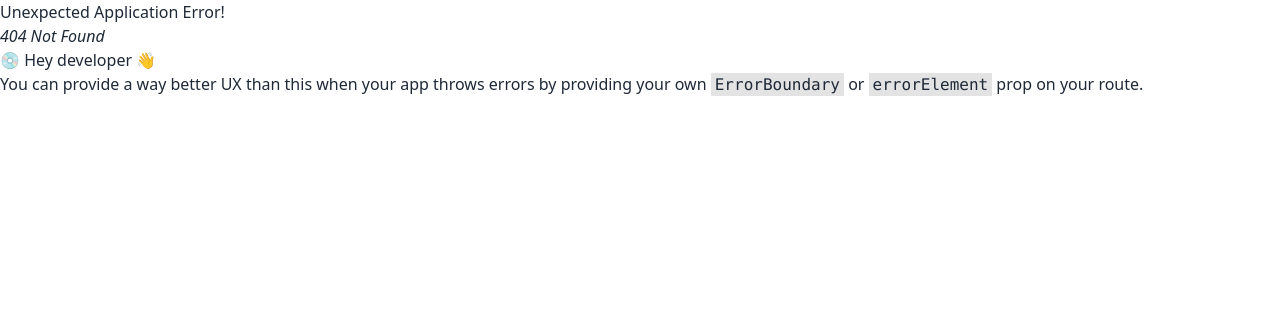
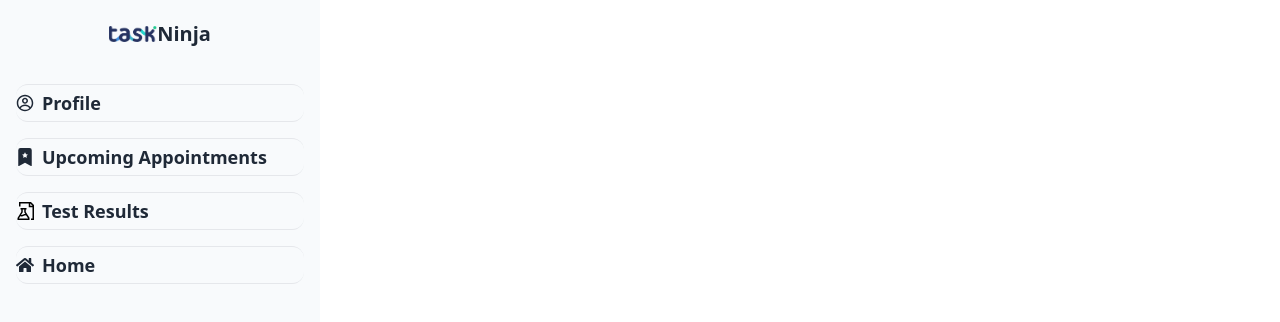
Before and after one commit to chand-stack/task-managment, a React (Vite) app: page /dashboard in a window 1280 px wide. Before the commit this address had no page. Shown: the top 322 px of the page. Built offline with nearby package versions, Linux system fonts and the light colour scheme.

Commit message:
Chore:dashboard added

```diff
--- a/package.json
+++ b/package.json
@@ -14,6 +14,7 @@
     "match-sorter": "^6.3.1",
     "react": "^18.2.0",
     "react-dom": "^18.2.0",
+    "react-icons": "^4.12.0",
     "react-router-dom": "^6.21.1",
     "sort-by": "^1.2.0"
   },
--- /dev/null
+++ b/src/AuthProvider/AuthProvider.jsx
@@ -0,0 +1,17 @@
+import { createContext, useState } from "react";
+
+export const AuthContext = createContext(null);
+const AuthProvider = ({ children }) => {
+  const [user, setuser] = useState(null);
+  const [loading, setLoading] = useState(true);
+
+  const authInfo = {
+    user,
+    loading,
+  };
+  return (
+    <AuthContext.Provider value={authInfo}>{children}</AuthContext.Provider>
+  );
+};
+
+export default AuthProvider;
--- /dev/null
+++ b/src/Components/Pages/DashboardTask/DashboardTask.jsx
@@ -0,0 +1,15 @@
+const DashboardTask = () => {
+  return (
+    <div className="grid md:grid-cols-3 min-h-screen">
+      <div className="border border-blue-500 h-52 md:h-screen">
+        <h1 className="text-lg md:text-2xl font-bold">Todo</h1>
+      </div>
+      <div className="border border-blue-500 h-52 md:h-screen">
+        <h1 className="text-lg md:text-2xl font-bold">Ongoing</h1>
+      </div>
+      <div className="border border-blue-500 h-52 md:h-screen">Completed</div>
+    </div>
+  );
+};
+
+export default DashboardTask;
--- /dev/null
+++ b/src/Components/Shared/Footer/Footer.jsx
@@ -0,0 +1,43 @@
+import { Link } from "react-router-dom";
+import logo from "../../../assets/logo-taskio-tasklogo.png";
+import { FaFacebookF } from "react-icons/fa6";
+import { AiFillInstagram } from "react-icons/ai";
+import { FaTwitter } from "react-icons/fa";
+import { FaLinkedinIn } from "react-icons/fa";
+const Footer = () => {
+  return (
+    <div>
+      <footer className="footer footer-center p-10 bg-blue-400 text-white">
+        <aside>
+          <div className="flex items-center">
+            <img className="w-20 " src={logo} alt="" />
+            <p className="font-extrabold">ninja</p>
+          </div>
+          <p className="font-bold">
+            TaskNinja © 2023 | Elevate Your Productivity
+          </p>
+          <p className="font-bold">Providing innovative solutions since 2020</p>
+          <p>Copyright © 2023 - All right reserved</p>
+        </aside>
+        <nav>
+          <div className="grid grid-flow-col gap-4">
+            <Link>
+              <FaFacebookF className="text-2xl" />
+            </Link>
+            <Link>
+              <AiFillInstagram className="text-2xl" />
+            </Link>
+            <Link>
+              <FaTwitter className="text-2xl" />
+            </Link>
+            <Link>
+              <FaLinkedinIn className="text-2xl" />
+            </Link>
+          </div>
+        </nav>
+      </footer>
+    </div>
+  );
+};
+
+export default Footer;
--- /dev/null
+++ b/src/MainLayout/Dashboard.jsx
@@ -0,0 +1,177 @@
+import { NavLink, Outlet } from "react-router-dom";
+import logo from "../assets/logo-taskio-tasklogo.png";
+import { BsMenuButtonWideFill, BsFillBookmarkStarFill } from "react-icons/bs";
+import { CgProfile } from "react-icons/cg";
+import { GrDocumentTest } from "react-icons/gr";
+import { FaHome } from "react-icons/fa";
+const Dashboard = () => {
+  return (
+    <div className="flex font-poppin mx-auto">
+      <div className="lg:w-1/4 min-h-screen bg-slate-50">
+        <div className="hidden lg:flex items-center justify-center py-5">
+          <img className="w-12" src={logo} alt="" />
+          <h1 className="font-extrabold text-xl">Ninja</h1>
+        </div>
+        <div className="hidden lg:contents">
+          <ul className="menu-vertical space-y-4 p-4">
+            {/* users route */}
+            <li className="text-lg rounded-xl py-1 border-y font-semibold">
+              <NavLink
+                to="/dashboard/task"
+                className={({ isActive, isPending }) =>
+                  isPending
+                    ? "pending"
+                    : isActive
+                    ? "text-blue-600 flex items-center gap-2"
+                    : "flex items-center gap-2 "
+                }
+              >
+                <CgProfile /> Profile
+              </NavLink>
+            </li>
+            <li className="text-lg rounded-xl  py-1 border-y font-semibold">
+              <NavLink
+                to="/dashboard/appointments"
+                className={({ isActive, isPending }) =>
+                  isPending
+                    ? "pending"
+                    : isActive
+                    ? "text-blue-600 flex items-center gap-2"
+                    : "flex items-center gap-2"
+                }
+              >
+                <BsFillBookmarkStarFill />
+                Upcoming Appointments
+              </NavLink>
+            </li>
+            <li className="text-lg rounded-xl  py-1 border-y font-semibold">
+              <NavLink
+                to="/dashboard/testresults"
+                className={({ isActive, isPending }) =>
+                  isPending
+                    ? "pending"
+                    : isActive
+                    ? "text-blue-600 flex items-center gap-2"
+                    : "flex items-center gap-2"
+                }
+              >
+                <GrDocumentTest />
+                Test Results
+              </NavLink>
+            </li>
+            <li className="text-lg rounded-xl flex  py-1 border-y font-semibold">
+              <NavLink
+                to="/"
+                className={({ isActive, isPending }) =>
+                  isPending
+                    ? "pending"
+                    : isActive
+                    ? "text-blue-600 flex items-center gap-2"
+                    : "flex items-center gap-2"
+                }
+              >
+                <FaHome />
+                Home
+              </NavLink>
+            </li>
+          </ul>
+        </div>
+        <div className="lg:hidden fixed z-50">
+          {/* drawer for mobile */}
+          <div className="drawer lg:drawer-open">
+            <input id="my-drawer-2" type="checkbox" className="drawer-toggle" />
+            <div className="drawer-content flex flex-col items-center justify-center">
+              {/* Page content here */}
+              <label
+                htmlFor="my-drawer-2"
+                className="pt-2 pl-1 drawer-button lg:hidden"
+              >
+                <BsMenuButtonWideFill className="text-3xl" />
+              </label>
+            </div>
+            <div className="drawer-side ">
+              <label
+                htmlFor="my-drawer-2"
+                aria-label="close sidebar"
+                className="drawer-overlay"
+              ></label>
+
+              <ul className="menu-vertical p-4 w-80 space-y-4 min-h-full bg-base-200">
+                <div className="flex items-center justify-center py-5">
+                  <img className="w-12" src={logo} alt="" />
+                  <h1 className="font-extrabold text-xl">Ninja</h1>
+                </div>
+                {/* Sidebar content here */}
+
+                <>
+                  {/* users routes */}
+                  <li className="btn w-full text-lg btn-sm rounded-xl">
+                    <NavLink
+                      to="/dashboard/profile"
+                      className={({ isActive, isPending }) =>
+                        isPending
+                          ? "pending"
+                          : isActive
+                          ? "bg-blue-600 text-white w-full h-full rounded-xl"
+                          : ""
+                      }
+                    >
+                      Profile
+                    </NavLink>
+                  </li>
+                  <li className="btn w-full text-lg btn-sm rounded-xl">
+                    <NavLink
+                      to="/dashboard/appointments"
+                      className={({ isActive, isPending }) =>
+                        isPending
+                          ? "pending"
+                          : isActive
+                          ? "bg-blue-600 text-white w-full h-full rounded-xl"
+                          : ""
+                      }
+                    >
+                      Upcoming Appointments
+                    </NavLink>
+                  </li>
+                  <li className="btn w-full text-lg btn-sm rounded-xl">
+                    <NavLink
+                      to="/dashboard/testresults"
+                      className={({ isActive, isPending }) =>
+                        isPending
+                          ? "pending"
+                          : isActive
+                          ? "bg-blue-600 text-white w-full h-full rounded-xl"
+                          : ""
+                      }
+                    >
+                      Test results
+                    </NavLink>
+                  </li>
+                  <li className="btn w-full text-lg btn-sm rounded-xl">
+                    <NavLink
+                      to="/"
+                      className={({ isActive, isPending }) =>
+                        isPending
+                          ? "pending"
+                          : isActive
+                          ? "bg-blue-600 text-white w-full h-full rounded-xl"
+                          : ""
+                      }
+                    >
+                      Home
+                    </NavLink>
+                  </li>
+                </>
+              </ul>
+            </div>
+          </div>
+        </div>
+      </div>
+      <div className="w-full lg:w-3/4">
+        <Outlet></Outlet>
+      </div>
+    </div>
+  );
+};
+
+export default Dashboard;
--- a/src/MainLayout/Root.jsx
+++ b/src/MainLayout/Root.jsx
@@ -1,11 +1,13 @@
 import { Outlet } from "react-router-dom";
 import Navbar from "../Components/Shared/Navbar/Navbar";
+import Footer from "../Components/Shared/Footer/Footer";
 
 const Root = () => {
   return (
     <div>
       <Navbar />
       <Outlet />
+      <Footer />
     </div>
   );
 };
--- a/src/main.jsx
+++ b/src/main.jsx
@@ -3,9 +3,13 @@
 import "./index.css";
 import { RouterProvider } from "react-router-dom";
 import routes from "./Routes/Routes.jsx";
+import AuthProvider from "./AuthProvider/AuthProvider.jsx";
 
 ReactDOM.createRoot(document.getElementById("root")).render(
   <React.StrictMode>
-    <RouterProvider router={routes} />
+    <AuthProvider>
+      {" "}
+      <RouterProvider router={routes} />
+    </AuthProvider>
   </React.StrictMode>
 );
```
Also changed, not shown: src/Routes/Routes.jsx (+12 -0 lines), src/assets/logo-taskio-tasklogo.png (added), src/firebase/firebase.config.js (added), 1 other file (tests, documents, lock files or other folders).
